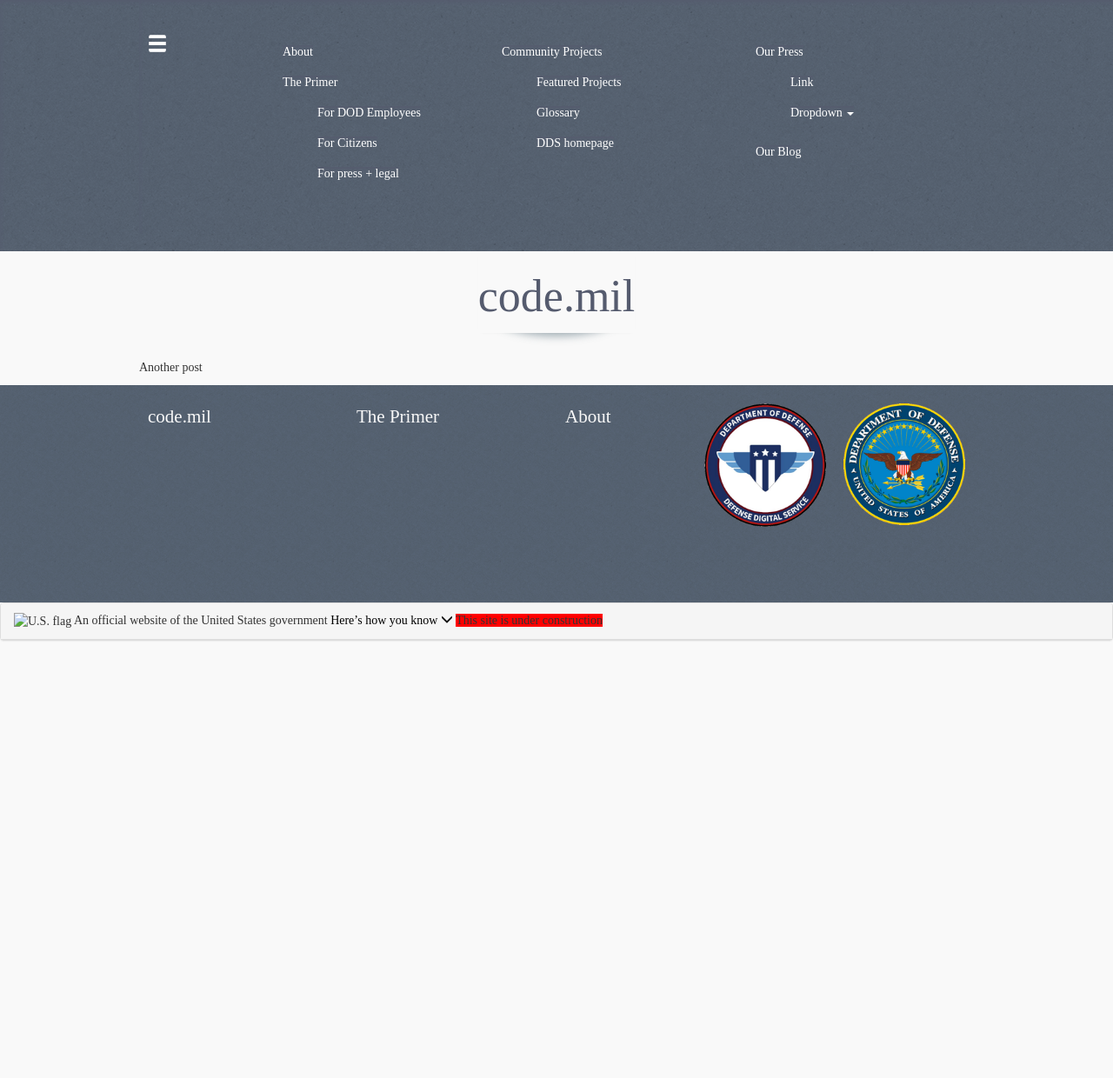
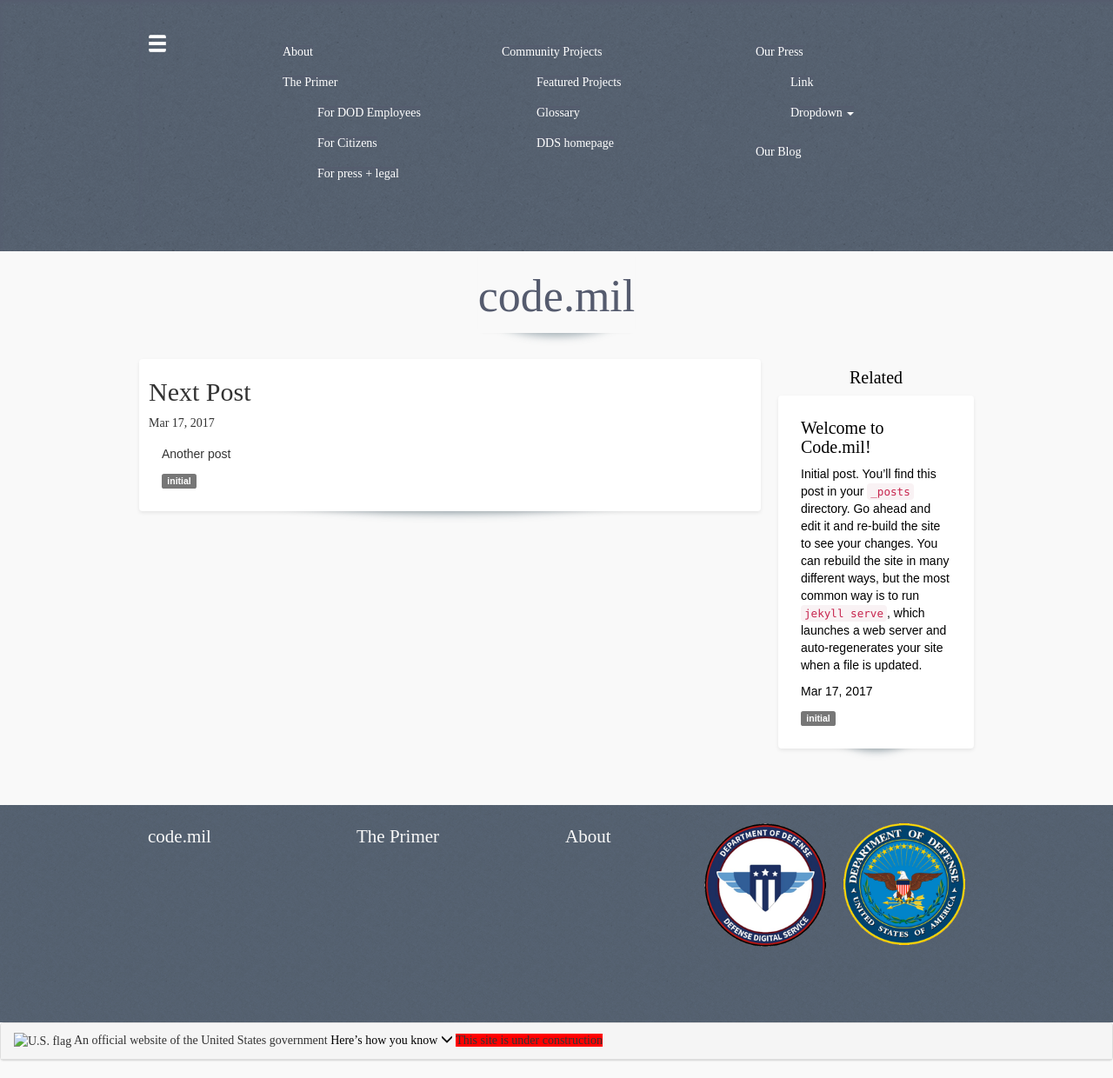
Before and after one commit to deptofdefense/code.mil.page, a Jekyll site: the page built from _posts/2017-03-17-post-number-two.markdown, in a window 1280 px wide. Shown: the whole page at 87% size. Built offline with Jekyll 4.4.1, drawn with Linux system fonts in a browser that asks for light colours; our own code applies the rules of GitHub Pages for plain Markdown files; before the commit the page ends 900 px from its top, so only the background shows below that.

Commit message:
Add blog post page/styling

```diff
--- /dev/null
+++ b/_layouts/post.html
@@ -0,0 +1,63 @@
+---
+layout: default
+---
+
+<section class="row" id="post">
+  <div class="col-sm-9">
+    <div class="panel css3-shadow col-xs-12">
+      <h2>{{ page.title | escape }}</h2>
+      {% if page.author %}
+      <span>{{ page.author }}</span> -
+      {% endif %}</p>
+      {{ page.date | date: "%b %-d, %Y" }}
+      <div class="panel-body">
+        {{ content }}
+        <p>
+          {% for category in page.categories %}
+          <span class="label label-default">{{ category }} </span>
+          {% endfor %}
+        </p>
+      </div>
+    </div>
+  </div>
+  <div class="col-sm-3">
+    <h4 class="related">Related</h4>
+
+    {% assign maxRelated = 4 %}
+    {% assign minCommonTags =  1 %}
+    {% assign maxRelatedCounter = 0 %}
+
+    {% for post in site.posts %}
+
+      {% assign sameTagCount = 0 %}
+      {% assign commonTags = '' %}
+
+      {% for category in post.categories %}
+        {% if post.url != page.url %}
+          {% if page.categories contains category %}
+            {% assign sameTagCount = sameTagCount | plus: 1 %}
+            {% capture tagmarkup %} <span class="label label-default">{{ category }}</span> {% endcapture %}
+            {% assign commonTags = commonTags | append: tagmarkup %}
+          {% endif %}
+        {% endif %}
+      {% endfor %}
+
+      {% if sameTagCount >= minCommonTags %}
+        <a href="{{ site.baseurl }}{{ post.url }}" class="col-xs-12 panel css3-shadow">
+          <div class="panel-body">
+            <h4>{{ post.title }}</h4>
+            <p>{{ post.excerpt }}</p>
+            <p>{{ post.date | date: "%b %-d, %Y" }}</p>
+            <p>{{ commonTags }}</p>
+          </div>
+        </a>
+        {% assign maxRelatedCounter = maxRelatedCounter | plus: 1 %}
+        {% if maxRelatedCounter >= maxRelated %}
+          {% break %}
+        {% endif %}
+      {% endif %}
+
+    {% endfor %}
+
+  </div>
+</section>
--- a/_posts/2017-03-17-post-number-two.markdown
+++ b/_posts/2017-03-17-post-number-two.markdown
@@ -1,5 +1,6 @@
 ---
 title: Next Post
+layout: post
 date: 2017-03-17 02:22:47 Z
 categories:
 - initial
--- a/_posts/2017-03-17-welcome-to-jekyll.markdown
+++ b/_posts/2017-03-17-welcome-to-jekyll.markdown
@@ -1,5 +1,6 @@
 ---
 title: Welcome to Code.mil!
+layout: post
 date: 2017-03-17 02:22:47 Z
 categories:
 - initial
--- a/_posts/2017-04-07-another.markdown
+++ b/_posts/2017-04-07-another.markdown
@@ -1,5 +1,6 @@
 ---
 title: Another
+layout: post
 date: 2017-04-07 16:51:00 Z
 ---
 
--- a/css/main.scss
+++ b/css/main.scss
@@ -42,7 +42,7 @@ http://www.prowebdesign.ro/round-brush-like-responsive-drop-shadows-with-css3-an
   margin-top:0;
   font-family: Nocturno, serif;
 }
-h1.heading, #news h2, #news h4, #about h2, #about h3 {
+h1.heading, #news h2, #news h4, #about h2, #about h3, #post h2, #post h4 {
   font-family: Nocturno, serif;
 }
 h1.heading {
@@ -55,9 +55,12 @@ h1.heading {
   text-align: center;
   color: #555b6e;
 }
-#news h4 {
+#news h4, #post h4 {
   font-size: 20px;
   color: #000000;
+}
+#post h4.related {
+  text-align:center;
 }
 .css3-shadow.panel {
   background: #fff;
@@ -103,11 +106,11 @@ h1.heading {
     -moz-border-radius:100%;
     border-radius:100%;
 }
-#repos .css3-shadow, #news .css3-shadow, #FAQ_Code .css3-shadow, #about .css3-shadow  {
+#repos .css3-shadow, #news .css3-shadow, #FAQ_Code .css3-shadow, #about .css3-shadow, #post .css3-shadow  {
   box-shadow: 0 2px 4px 0 rgba(0, 0, 0, 0.08);
   background-color: #ffffff;
 }
-#repos .css3-shadow:hover, #news .css3-shadow:hover, #FAQ_Code .css3-shadow:hover, #about .css3-shadow:hover {
+#repos .css3-shadow:hover, #news .css3-shadow:hover, #FAQ_Code .css3-shadow:hover, #about .css3-shadow:hover, #post .css3-shadow:hover {
   box-shadow: 0 2px 10px 3px rgba(0, 0, 0, 0.2);
   background-color: #ffffff;
   color: #000000;
```
